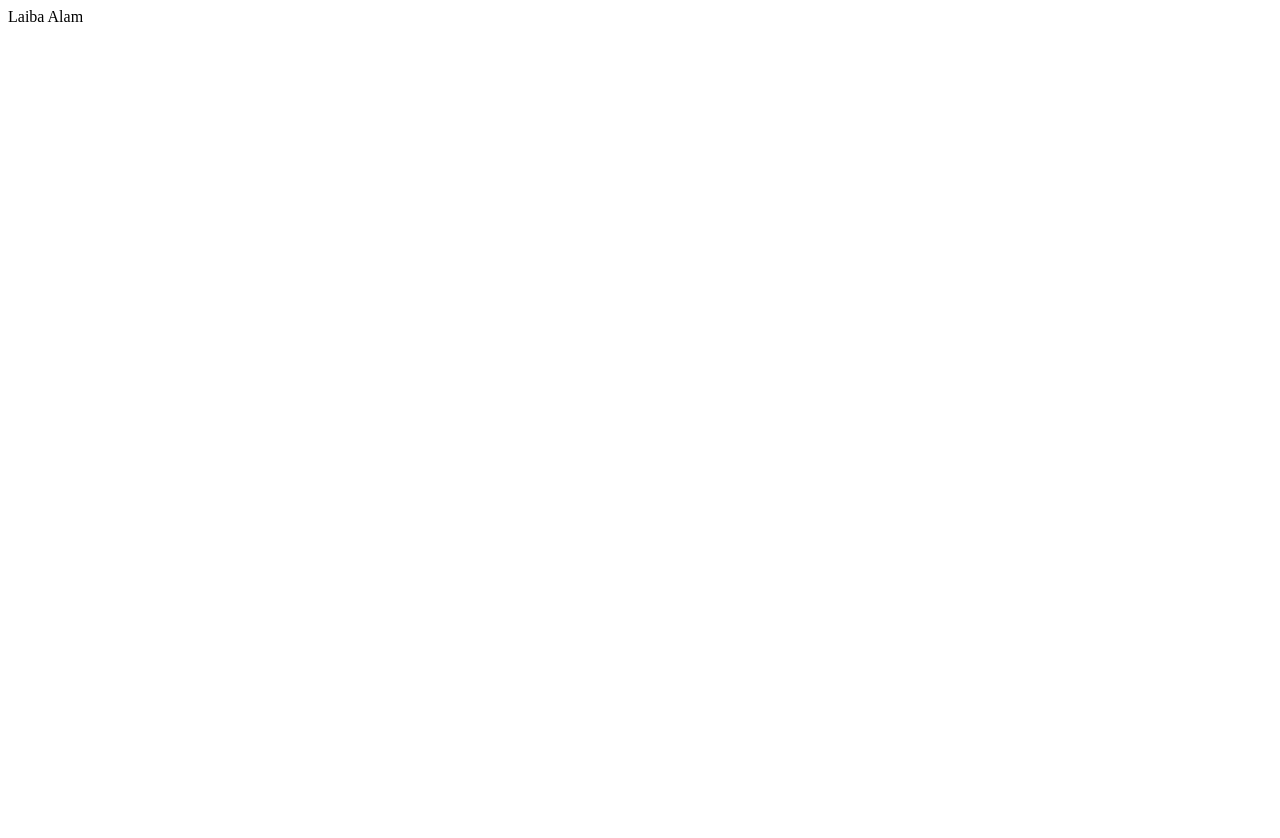
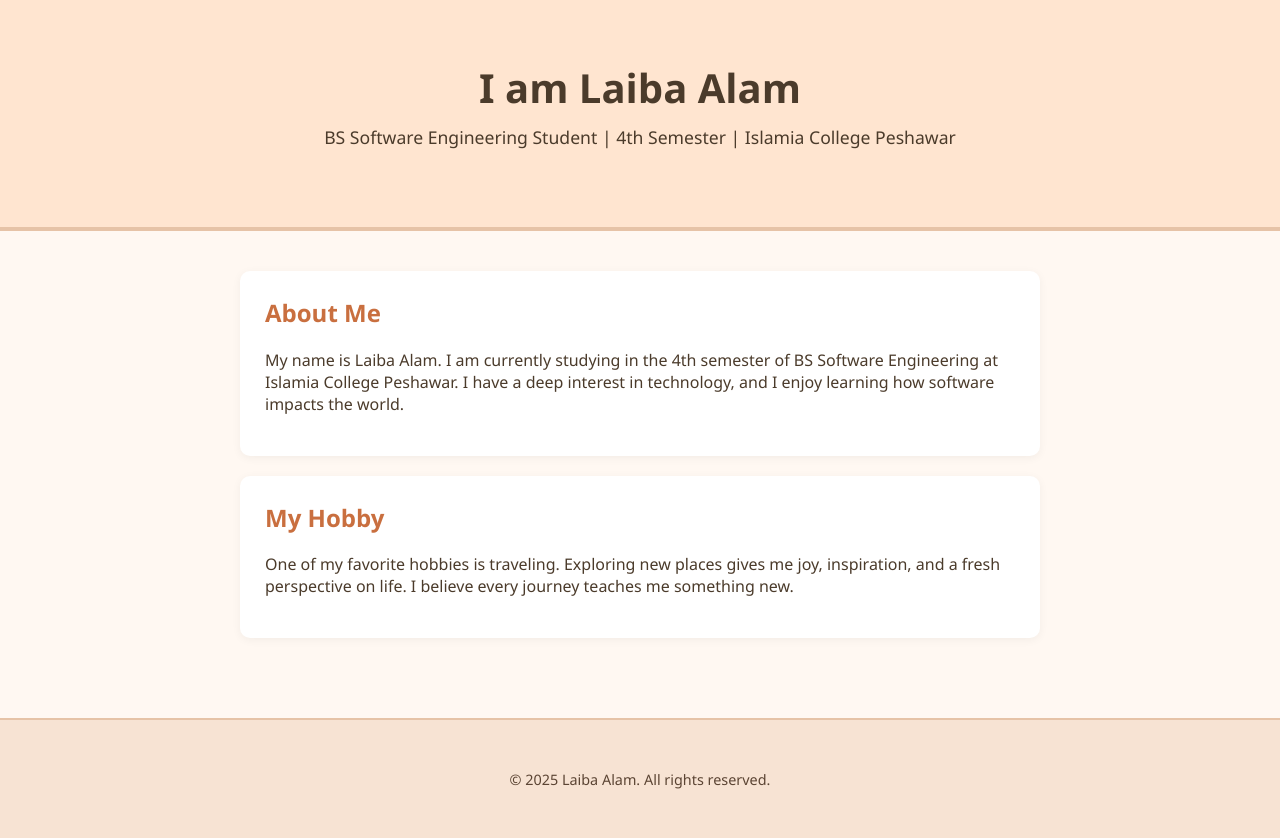
Before and after one commit to laiba-alam-se/bloghrm, a plain HTML site: page index.html in a window 1280 px wide. Before the commit the page ends 800 px from the top, so only its background shows below. Drawn offline with Linux system fonts and the light colour scheme.

Commit message:
blog updated

```diff
--- a/index.html
+++ b/index.html
@@ -1,11 +1,39 @@
 <!DOCTYPE html>
 <html lang="en">
 <head>
-    <meta charset="UTF-8">
-    <meta name="viewport" content="width=device-width, initial-scale=1.0">
-    <title>Document</title>
+  <meta charset="UTF-8" />
+  <meta name="viewport" content="width=device-width, initial-scale=1.0" />
+  <title>Laiba Alam - My Blog</title>
+  <link rel="stylesheet" href="style.css" />
 </head>
 <body>
-    Laiba Alam
+  <header>
+    <div class="container">
+      <h1>I am Laiba Alam</h1>
+      <p>BS Software Engineering Student | 4th Semester | Islamia College Peshawar</p>
+    </div>
+  </header>
+
+  <main class="container">
+    <section class="about">
+      <h2>About Me</h2>
+      <p>
+        My name is Laiba Alam. I am currently studying in the 4th semester of BS Software Engineering at Islamia College Peshawar. I have a deep interest in technology, and I enjoy learning how software impacts the world.
+      </p>
+    </section>
+
+    <section class="hobbies">
+      <h2>My Hobby</h2>
+      <p>
+        One of my favorite hobbies is traveling. Exploring new places gives me joy, inspiration, and a fresh perspective on life. I believe every journey teaches me something new.
+      </p>
+    </section>
+  </main>
+
+  <footer>
+    <div class="container">
+      <p>&copy; 2025 Laiba Alam. All rights reserved.</p>
+    </div>
+  </footer>
 </body>
 </html>
--- /dev/null
+++ b/style.css
@@ -0,0 +1,63 @@
+/* Reset and base styles */
+body {
+  margin: 0;
+  font-family: 'Segoe UI', Tahoma, Geneva, Verdana, sans-serif;
+  background-color: #fff8f2; /* light skin tone */
+  color: #4b3b2b; /* soft brown */
+}
+
+/* Container */
+.container {
+  max-width: 800px;
+  margin: auto;
+  padding: 20px;
+}
+
+/* Header */
+header {
+  background-color: #ffe5d0; /* peach tone */
+  color: #4b3b2b;
+  padding: 40px 20px;
+  text-align: center;
+  border-bottom: 4px solid #e6c3a7;
+}
+
+header h1 {
+  margin: 0;
+  font-size: 2.5em;
+}
+
+header p {
+  font-size: 1.1em;
+  margin-top: 10px;
+}
+
+/* Section styling */
+main section {
+  background: #fff;
+  margin: 20px 0;
+  padding: 25px;
+  border-radius: 10px;
+  box-shadow: 0 2px 10px rgba(0, 0, 0, 0.05);
+  transition: transform 0.2s ease;
+}
+
+main section:hover {
+  transform: scale(1.01);
+}
+
+main h2 {
+  margin-top: 0;
+  color: #c96f3f; /* warm brown */
+}
+
+/* Footer */
+footer {
+  text-align: center;
+  background-color: #f7e3d3;
+  padding: 15px 0;
+  font-size: 0.9em;
+  color: #5b4433;
+  margin-top: 40px;
+  border-top: 2px solid #e6c3a7;
+}
```
